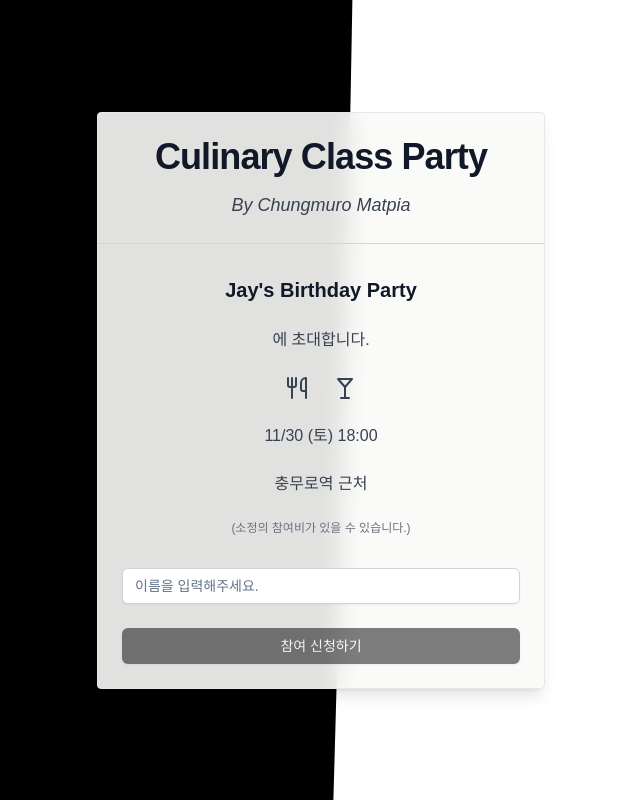
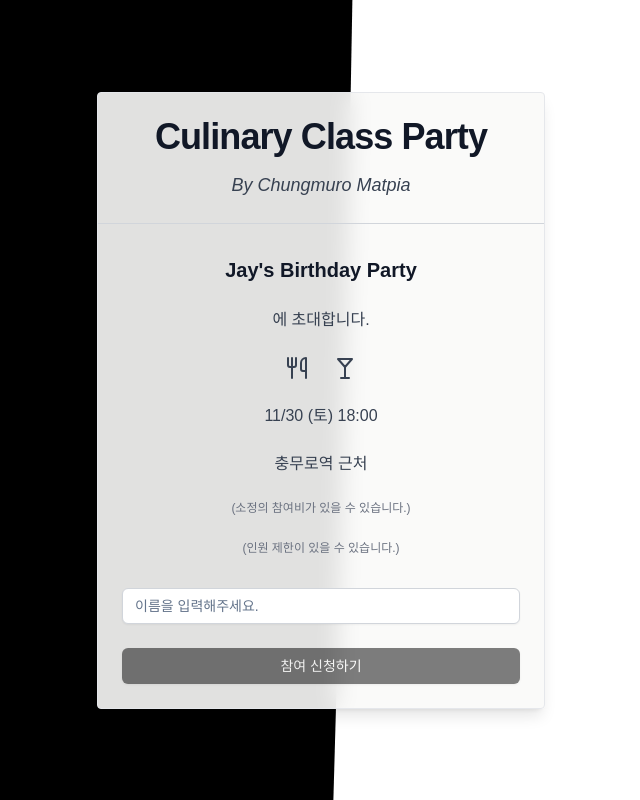
Before and after one commit to siisee11/culinary-party, a Next.js app: page / in a window 1280 px wide. Shown: the whole page, without its empty margins (319-959 px from the left). Built offline with nearby package versions, Linux system fonts and the light colour scheme; a web font is replaced by a local one.

Commit message:
chore: 인원제한

```diff
--- a/src/components/gourmet-birthday-invitation.tsx
+++ b/src/components/gourmet-birthday-invitation.tsx
@@ -94,6 +94,9 @@ export function GourmetBirthdayInvitation() {
                   <p className="text-xs text-gray-500">
                     (소정의 참여비가 있을 수 있습니다.)
                   </p>
+                  <p className="text-xs text-gray-500">
+                    (인원 제한이 있을 수 있습니다.)
+                  </p>
                 </div>
                 <form onSubmit={handleSubmit} className="space-y-6">
                   <Input
```
